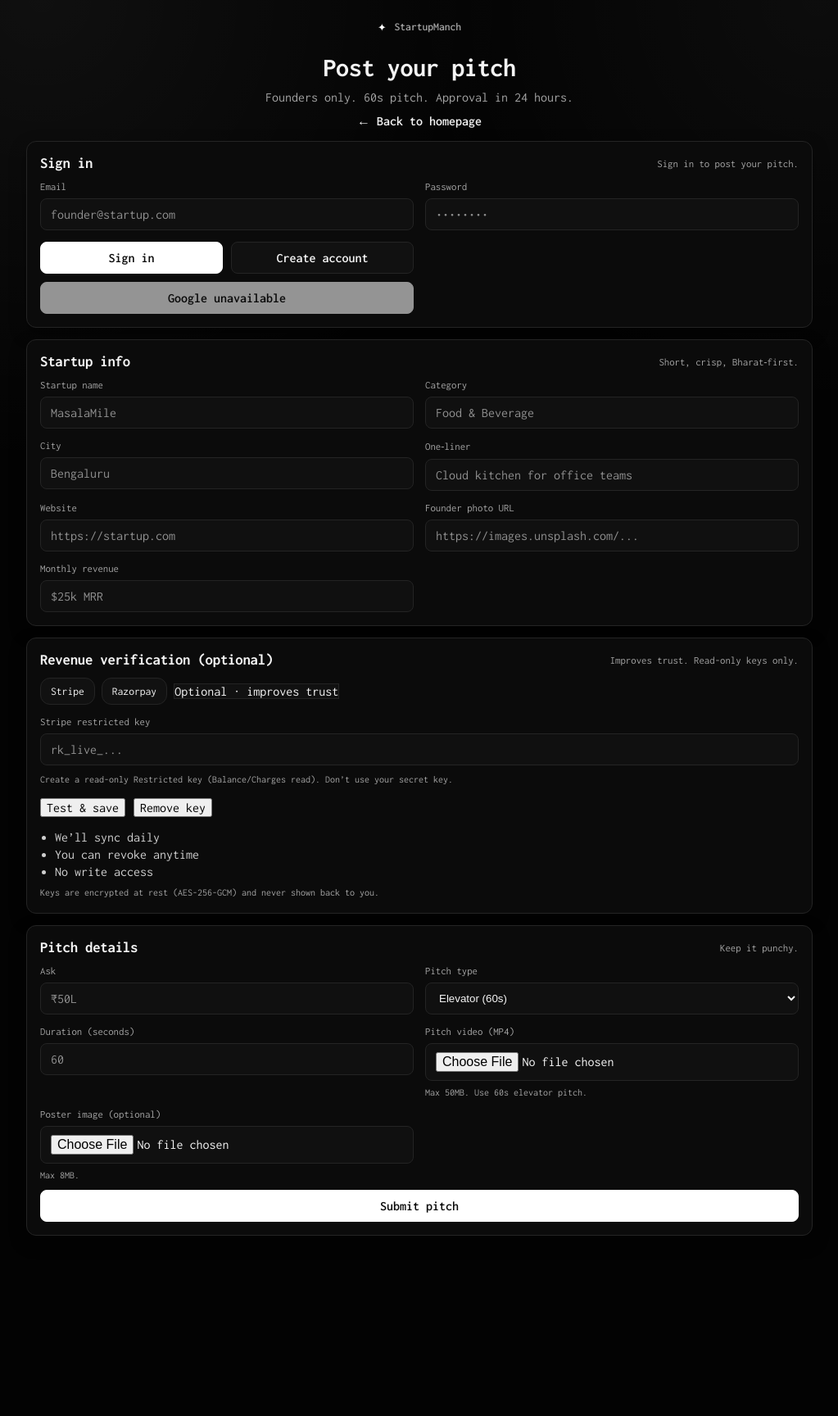
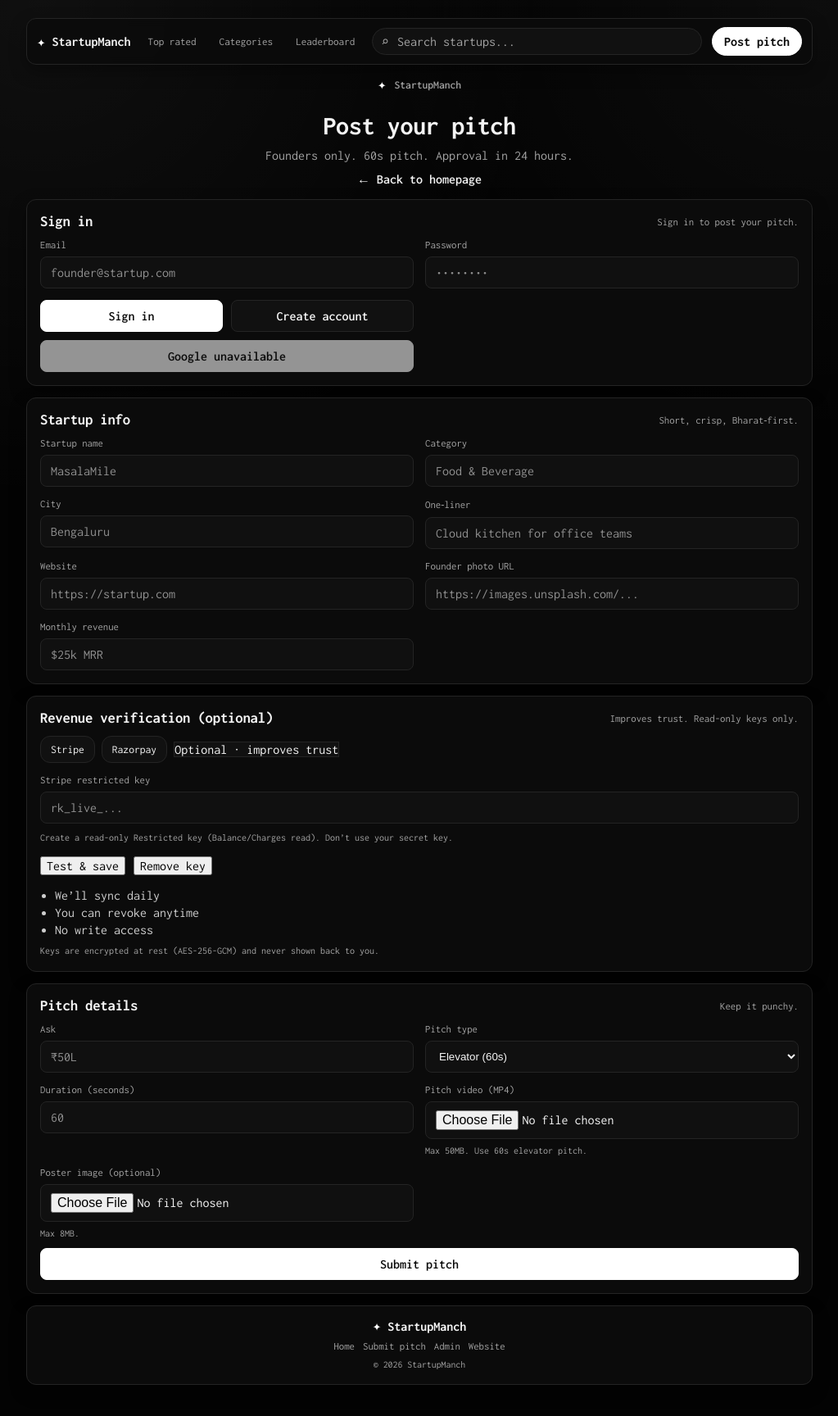
Before and after one commit to saharsh4u/startupmanch, a Next.js app: page /submit in a window 1280 px wide. Shown: the top 1728 px of the page at 82% size, without its empty margins (128-1151 px from the left). Before the commit the page ends 1556 px from the top, so only its background shows below. Built offline with nearby package versions, Linux system fonts and the light colour scheme; no server answers.

Commit message:
Add non-destructive TrustMRR-style layout framing

```diff
--- a/src/app/admin/page.tsx
+++ b/src/app/admin/page.tsx
@@ -1,6 +1,8 @@
 "use client";
 
 import { useEffect, useState } from "react";
+import SiteFooter from "@/components/SiteFooter";
+import TopNav from "@/components/TopNav";
 import { supabaseBrowser } from "@/lib/supabase/client";
 
 type QueueItem = {
@@ -120,6 +122,7 @@ export default function AdminPage() {
   return (
     <main className="page admin-page">
       <div className="admin-shell">
+        <TopNav context="inner" />
         <header className="admin-hero">
           <div className="hero-brand">
             <span className="brand-star">✦</span>
@@ -232,6 +235,7 @@ export default function AdminPage() {
             </div>
           )}
         </section>
+        <SiteFooter />
       </div>
     </main>
   );
--- a/src/app/globals.css
+++ b/src/app/globals.css
@@ -3644,3 +3644,399 @@ body {
     animation: none;
   }
 }
+
+/* TrustMRR layout adaptation (additive only) */
+.anchor-block {
+  scroll-margin-top: 110px;
+}
+
+.site-nav {
+  position: sticky;
+  top: 0;
+  z-index: 34;
+  background: color-mix(in srgb, var(--surface) 92%, transparent);
+  border: 1px solid var(--stroke);
+  border-radius: var(--radius-lg);
+  box-shadow: var(--shadow-soft);
+  backdrop-filter: blur(6px);
+  -webkit-backdrop-filter: blur(6px);
+}
+
+.site-nav-row {
+  display: grid;
+  grid-template-columns: auto auto minmax(180px, 1fr) auto;
+  align-items: center;
+  gap: 12px;
+  padding: 10px 12px;
+}
+
+.site-nav-logo {
+  display: inline-flex;
+  align-items: center;
+  gap: 8px;
+  font-weight: 700;
+}
+
+.site-nav-links {
+  display: inline-flex;
+  align-items: center;
+  gap: 10px;
+  flex-wrap: wrap;
+}
+
+.site-nav-links a {
+  color: var(--muted);
+  font-size: 0.82rem;
+  text-decoration: none;
+  border: 1px solid transparent;
+  border-radius: 999px;
+  padding: 4px 8px;
+}
+
+.site-nav-links a:hover {
+  color: var(--text);
+  border-color: var(--stroke);
+  background: var(--panel-soft);
+}
+
+.site-nav-search {
+  display: inline-flex;
+  align-items: center;
+  gap: 8px;
+  min-width: 0;
+  width: 100%;
+  border-radius: 999px;
+  border: 1px solid var(--stroke);
+  background: var(--panel-soft);
+  padding: 6px 10px;
+}
+
+.site-nav-search span {
+  color: var(--muted);
+}
+
+.site-nav-search input {
+  width: 100%;
+  min-width: 0;
+  border: 0;
+  background: transparent;
+  color: var(--text);
+  outline: none;
+}
+
+.site-nav-search input::placeholder {
+  color: var(--muted);
+}
+
+.site-nav-cta {
+  display: inline-flex;
+  align-items: center;
+  justify-content: center;
+  border: 1px solid var(--primary);
+  background: var(--primary);
+  color: var(--primary-foreground);
+  border-radius: 999px;
+  padding: 8px 14px;
+  font-weight: 700;
+  white-space: nowrap;
+}
+
+.site-nav-cta:hover {
+  filter: brightness(0.98);
+}
+
+.section-card.categories,
+.rankings-card {
+  background: var(--surface);
+  border: 1px solid var(--stroke);
+  border-radius: var(--radius-lg);
+  box-shadow: var(--shadow-soft);
+}
+
+.section-card.categories {
+  padding: 16px;
+}
+
+.section-header.center {
+  text-align: left;
+  margin-bottom: 10px;
+}
+
+.section-header.center h3 {
+  font-size: 1rem;
+  color: var(--text);
+}
+
+.category-grid {
+  display: flex;
+  flex-wrap: wrap;
+  gap: 8px;
+}
+
+.category-chip {
+  display: inline-flex;
+  align-items: center;
+  border: 1px solid var(--stroke);
+  background: var(--panel-soft);
+  color: var(--muted);
+  border-radius: 999px;
+  padding: 6px 10px;
+  font-size: 0.78rem;
+}
+
+.category-chip:hover {
+  color: var(--text);
+  border-color: var(--stroke-strong);
+}
+
+.rankings-card {
+  padding: 16px;
+}
+
+.rankings-header {
+  display: flex;
+  align-items: center;
+  justify-content: space-between;
+  gap: 12px;
+  margin-bottom: 10px;
+}
+
+.rankings-header h3 {
+  font-size: 1rem;
+  margin: 0;
+}
+
+.rankings-header span {
+  color: var(--muted);
+  font-size: 0.78rem;
+}
+
+.rankings-card .view-all {
+  border: 1px solid var(--stroke);
+  background: var(--panel-soft);
+  color: var(--text);
+  border-radius: 999px;
+  padding: 6px 10px;
+  font-size: 0.76rem;
+}
+
+.rankings-card .view-all.ghost {
+  width: 100%;
+}
+
+.rankings-table {
+  border: 1px solid var(--stroke);
+  border-radius: var(--radius-md);
+  overflow: hidden;
+}
+
+.rankings-row {
+  display: grid;
+  grid-template-columns: 52px minmax(180px, 1.4fr) minmax(120px, 1fr) 88px 88px 88px 96px;
+  align-items: center;
+  gap: 10px;
+  padding: 10px 12px;
+  border-bottom: 1px solid var(--stroke);
+}
+
+.rankings-row:last-child {
+  border-bottom: 0;
+}
+
+.rankings-row.header {
+  background: var(--panel-soft);
+  font-size: 0.72rem;
+  letter-spacing: 0.08em;
+  text-transform: uppercase;
+  color: var(--muted);
+  font-weight: 700;
+}
+
+.rank-badge {
+  width: 30px;
+  height: 30px;
+  border-radius: 999px;
+  display: grid;
+  place-items: center;
+  border: 1px solid var(--stroke);
+  background: var(--panel-soft);
+  font-weight: 700;
+}
+
+.startup-cell {
+  display: flex;
+  align-items: center;
+  gap: 10px;
+  min-width: 0;
+}
+
+.startup-icon {
+  width: 30px;
+  height: 30px;
+  border-radius: 9px;
+  border: 1px solid var(--stroke);
+  background: var(--panel-soft);
+  display: grid;
+  place-items: center;
+  font-weight: 700;
+  flex: 0 0 auto;
+}
+
+.startup-name {
+  display: inline-flex;
+  align-items: center;
+  gap: 6px;
+  font-size: 0.9rem;
+  font-weight: 600;
+  min-width: 0;
+}
+
+.startup-sub,
+.industry-cell {
+  color: var(--muted);
+  font-size: 0.78rem;
+}
+
+.metric-cell {
+  font-weight: 600;
+  font-size: 0.82rem;
+}
+
+.featured {
+  border: 1px solid var(--stroke);
+  background: var(--panel-soft);
+  color: var(--muted);
+  border-radius: 999px;
+  padding: 1px 6px;
+  font-size: 0.65rem;
+}
+
+.spark {
+  width: 100%;
+  height: 30px;
+  opacity: 0.92;
+}
+
+.spark path {
+  fill: none;
+  stroke: color-mix(in srgb, var(--primary) 62%, #1f1f1f);
+  stroke-width: 1.7;
+}
+
+.rankings-footer {
+  margin-top: 10px;
+}
+
+.site-footer {
+  border: 1px solid var(--stroke);
+  background: var(--surface);
+  border-radius: var(--radius-lg);
+  box-shadow: var(--shadow-soft);
+  padding: 14px;
+  display: grid;
+  gap: 8px;
+  text-align: center;
+}
+
+.site-footer-brand {
+  display: inline-flex;
+  align-items: center;
+  justify-content: center;
+  gap: 8px;
+  font-weight: 700;
+}
+
+.site-footer-links {
+  display: flex;
+  flex-wrap: wrap;
+  justify-content: center;
+  gap: 10px;
+}
+
+.site-footer-links a {
+  color: var(--muted);
+  font-size: 0.8rem;
+}
+
+.site-footer-links a:hover {
+  color: var(--text);
+}
+
+.site-footer-copy {
+  margin: 0;
+  color: var(--muted);
+  font-size: 0.74rem;
+}
+
+@media (max-width: 1120px) {
+  .site-nav-row {
+    grid-template-columns: 1fr auto;
+    gap: 10px;
+  }
+
+  .site-nav-links,
+  .site-nav-search {
+    grid-column: 1 / -1;
+  }
+
+  .rankings-row {
+    grid-template-columns: 52px minmax(160px, 1.4fr) 90px 90px 90px;
+  }
+
+  .rankings-row .industry-cell,
+  .rankings-row .spark {
+    display: none;
+  }
+}
+
+@media (max-width: 768px) {
+  .page-home .site-nav {
+    top: calc(env(safe-area-inset-top) + 84px);
+  }
+
+  .page-home .anchor-block {
+    scroll-margin-top: calc(env(safe-area-inset-top) + 148px);
+  }
+
+  .submit-page .site-nav,
+  .admin-page .site-nav {
+    top: 0;
+  }
+}
+
+@media (max-width: 640px) {
+  .site-nav-links {
+    overflow-x: auto;
+    white-space: nowrap;
+    scrollbar-width: none;
+  }
+
+  .site-nav-links::-webkit-scrollbar {
+    display: none;
+  }
+
+  .site-nav-search {
+    display: none;
+  }
+
+  .site-nav-cta {
+    width: 100%;
+  }
+
+  .rankings-row {
+    grid-template-columns: 34px minmax(0, 1fr) 70px 70px;
+    gap: 6px;
+    padding: 8px;
+  }
+
+  .rankings-row .industry-cell,
+  .rankings-row .metric-multiple,
+  .rankings-row .metric-growth {
+    display: none;
+  }
+
+  .rankings-header {
+    flex-direction: column;
+    align-items: stretch;
+  }
+}
--- a/src/app/submit/page.tsx
+++ b/src/app/submit/page.tsx
@@ -2,6 +2,8 @@
 
 import { useEffect, useMemo, useState } from "react";
 import Link from "next/link";
+import SiteFooter from "@/components/SiteFooter";
+import TopNav from "@/components/TopNav";
 import { supabaseBrowser } from "@/lib/supabase/client";
 
 type AuthStatus = "idle" | "loading" | "authed" | "error";
@@ -267,6 +269,7 @@ export default function SubmitPage() {
   return (
     <main className="page submit-page">
       <div className="submit-shell">
+        <TopNav context="inner" />
         <header className="submit-hero">
           <Link href="/" className="hero-brand">
             <span className="brand-star">✦</span>
@@ -546,6 +549,7 @@ export default function SubmitPage() {
             {submitMessage ? <p className="submit-note">{submitMessage}</p> : null}
           </div>
         </section>
+        <SiteFooter />
       </div>
     </main>
   );
--- a/src/components/RankingsTable.tsx
+++ b/src/components/RankingsTable.tsx
@@ -43,9 +43,9 @@ export default function RankingsTable() {
               </div>
             </div>
             <span className="industry-cell">{row.industry}</span>
-            <span className="metric-cell">{row.revenue}</span>
-            <span className="metric-cell">{row.multiple}</span>
-            <span className="metric-cell">{row.growth}</span>
+            <span className="metric-cell metric-revenue">{row.revenue}</span>
+            <span className="metric-cell metric-multiple">{row.multiple}</span>
+            <span className="metric-cell metric-growth">{row.growth}</span>
             <svg className="spark" viewBox="0 0 110 40" preserveAspectRatio="none">
               <path d={sparklinePath(row.rank)} />
             </svg>
--- /dev/null
+++ b/src/components/SiteFooter.tsx
@@ -0,0 +1,21 @@
+import Link from "next/link";
+
+export default function SiteFooter() {
+  return (
+    <footer className="site-footer">
+      <div className="site-footer-brand">
+        <span className="brand-star">✦</span>
+        <span>StartupManch</span>
+      </div>
+      <div className="site-footer-links">
+        <Link href="/">Home</Link>
+        <Link href="/submit">Submit pitch</Link>
+        <Link href="/admin">Admin</Link>
+        <a href="https://www.startupmanch.com" target="_blank" rel="noreferrer">
+          Website
+        </a>
+      </div>
+      <p className="site-footer-copy">© 2026 StartupManch</p>
+    </footer>
+  );
+}
--- a/src/components/TopNav.tsx
+++ b/src/components/TopNav.tsx
@@ -1,20 +1,31 @@
-export default function TopNav() {
+import Link from "next/link";
+
+type TopNavProps = {
+  context?: "home" | "inner";
+};
+
+export default function TopNav({ context = "home" }: TopNavProps) {
+  const prefix = context === "home" ? "" : "/";
+
   return (
-    <nav className="top-nav">
-      <div className="brand">
-        <span className="brand-star">✦</span>
-        <span>StartupManch</span>
-      </div>
-      <div className="nav-actions">
-        <button type="button" className="nav-btn ghost">
-          Sign In
-        </button>
-        <button type="button" className="nav-btn primary">
-          Add Startup
-        </button>
-        <button type="button" className="nav-btn icon" aria-label="Profile">
-          ⦿
-        </button>
+    <nav className="site-nav" aria-label="Primary">
+      <div className="site-nav-row">
+        <Link href="/" className="site-nav-logo">
+          <span className="brand-star">✦</span>
+          <span>StartupManch</span>
+        </Link>
+        <div className="site-nav-links">
+          <Link href={`${prefix}#top-rated-block`}>Top rated</Link>
+          <Link href={`${prefix}#categories-block`}>Categories</Link>
+          <Link href={`${prefix}#leaderboard-block`}>Leaderboard</Link>
+        </div>
+        <div className="site-nav-search">
+          <span>⌕</span>
+          <input type="text" placeholder="Search startups..." aria-label="Search startups" />
+        </div>
+        <Link href="/submit" className="site-nav-cta">
+          Post pitch
+        </Link>
       </div>
     </nav>
   );
```
Also changed, not shown: src/app/page.tsx (+16 -2 lines).
